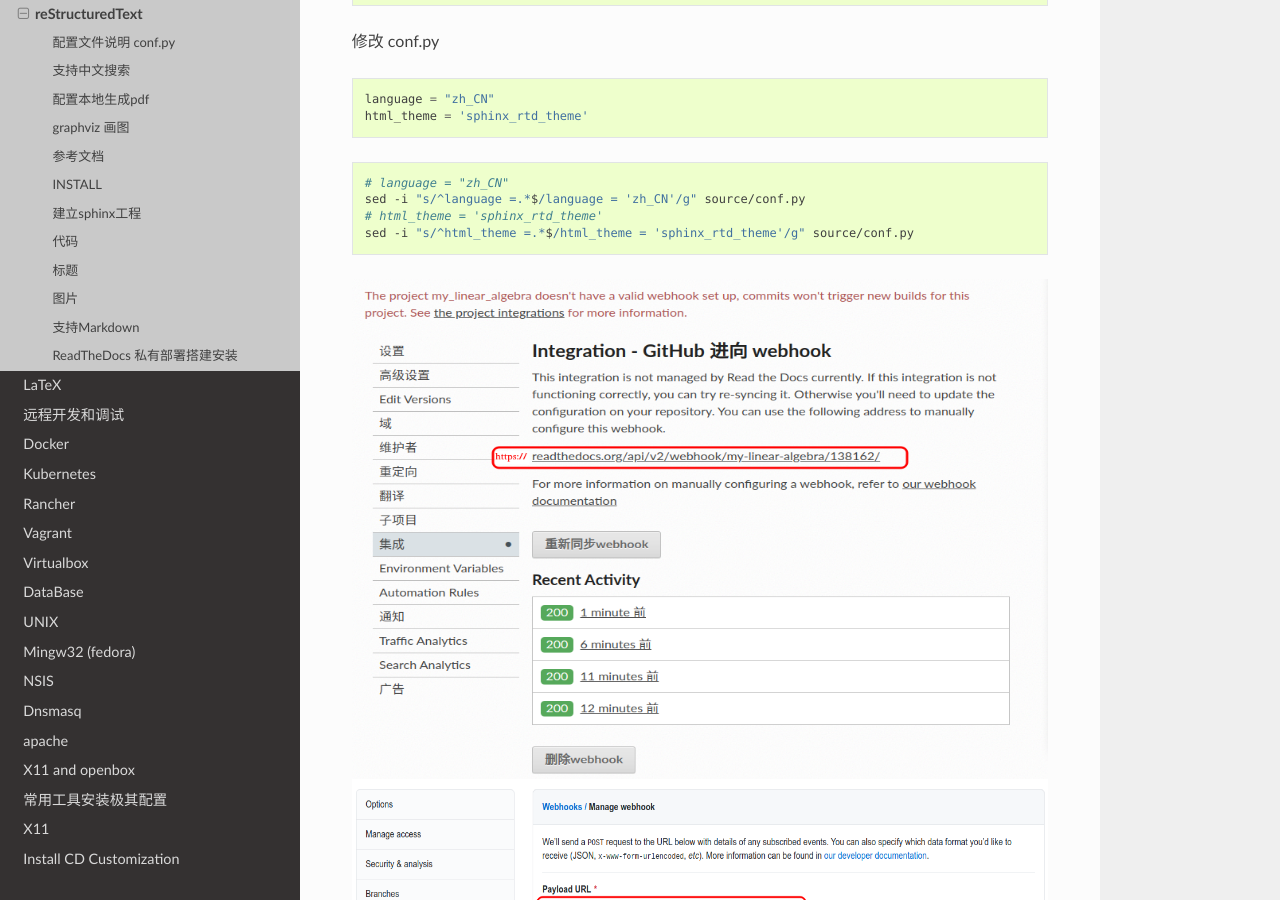
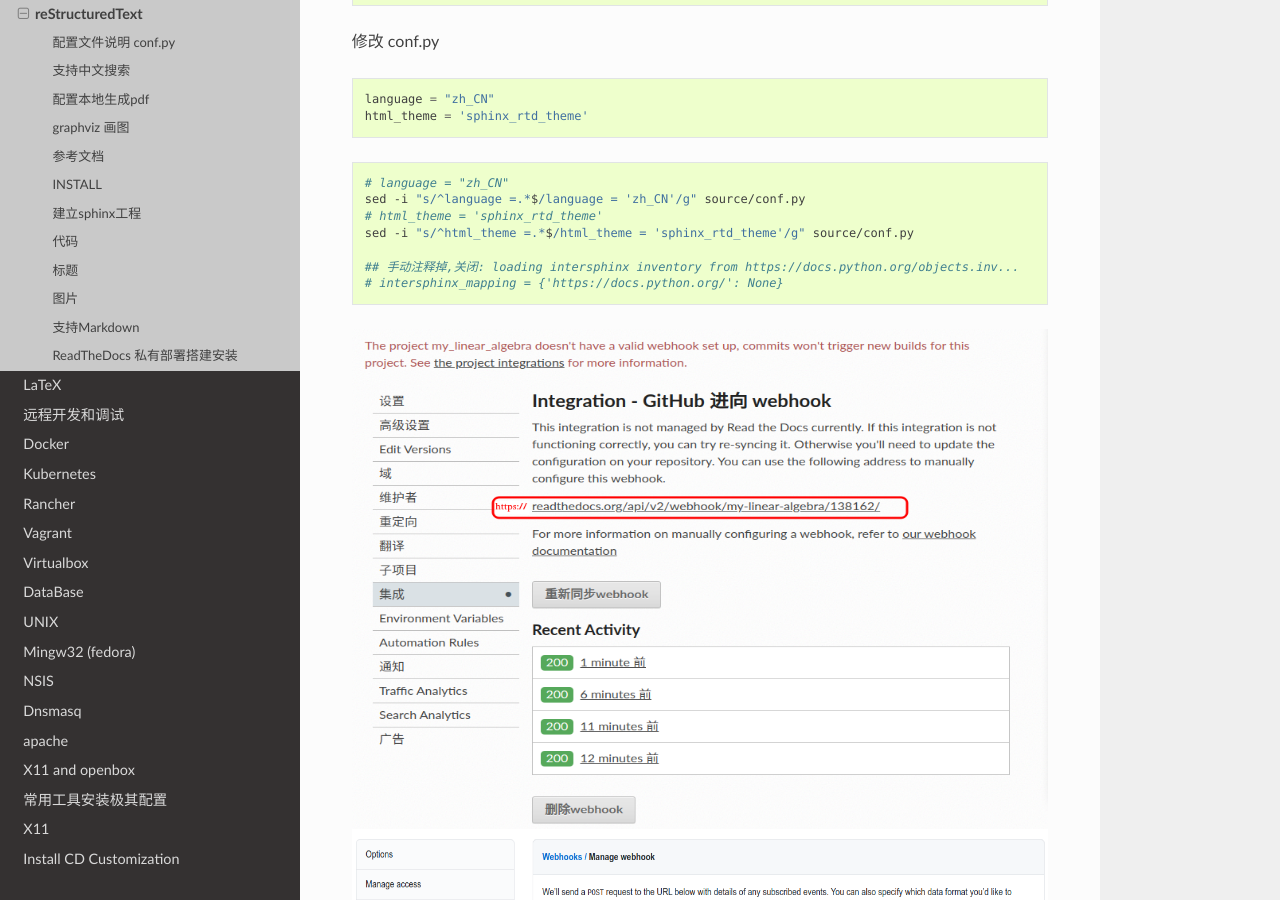
Before and after one commit to my-rds-store/my_space, a Sphinx documentation site: the page built from source/lightweight_markup_language/sphinx/index.rst, in a window 1280 px wide and 900 px high, scrolled down 1186 px. Built offline with Sphinx 7.4.7 and the Read the Docs theme 2.0.0, drawn with Linux system fonts in a browser that asks for light colours.

Commit message:
update ...

```diff
--- a/source/cpp/index.rst
+++ b/source/cpp/index.rst
@@ -126,9 +126,13 @@ GeographicLib
     #include <cmath>
     #include <GeographicLib/Geocentric.hpp>
     #include <GeographicLib/LocalCartesian.hpp>
+
+    #include <iomanip>
+
     using namespace std;
     using namespace GeographicLib;
     int main() {
+        cout<<setiosflags(ios::fixed)<<setiosflags(ios::right)<<setprecision(8); //输出一个右对齐的小数点后两位的浮点数。
       try {
         Geocentric earth(Constants::WGS84_a(), Constants::WGS84_f());
         // Alternatively: const Geocentric& earth = Geocentric::WGS84();
--- a/source/lightweight_markup_language/sphinx/index.rst
+++ b/source/lightweight_markup_language/sphinx/index.rst
@@ -73,6 +73,9 @@ INSTALL
     sed -i "s/^language =.*$/language = 'zh_CN'/g" source/conf.py
     # html_theme = 'sphinx_rtd_theme'
     sed -i "s/^html_theme =.*$/html_theme = 'sphinx_rtd_theme'/g" source/conf.py
+
+    ## 手动注释掉,关闭: loading intersphinx inventory from https://docs.python.org/objects.inv...
+    # intersphinx_mapping = {'https://docs.python.org/': None}
 
 .. image:: img/readthedocs.png
        :height: 500 px
```
